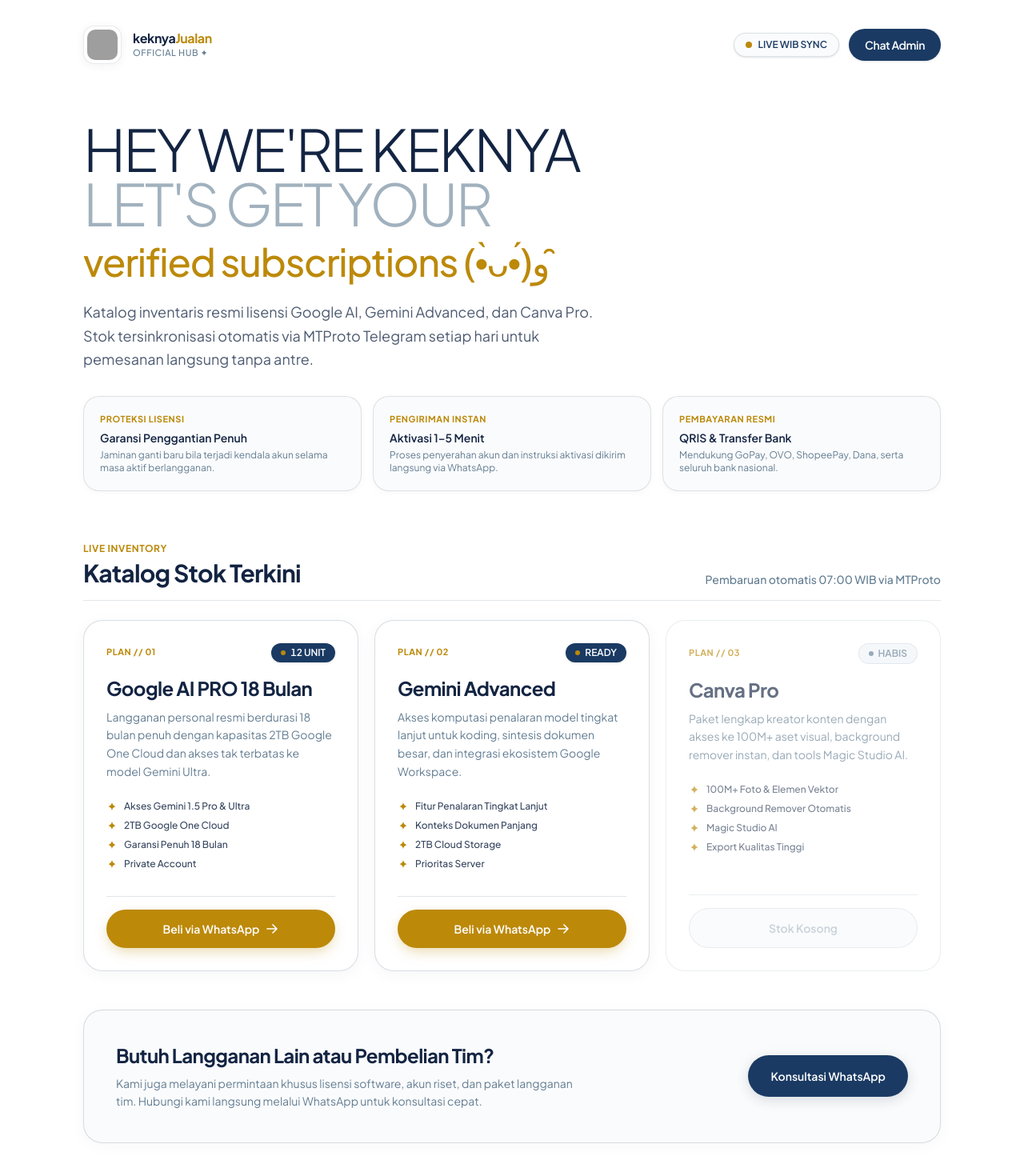
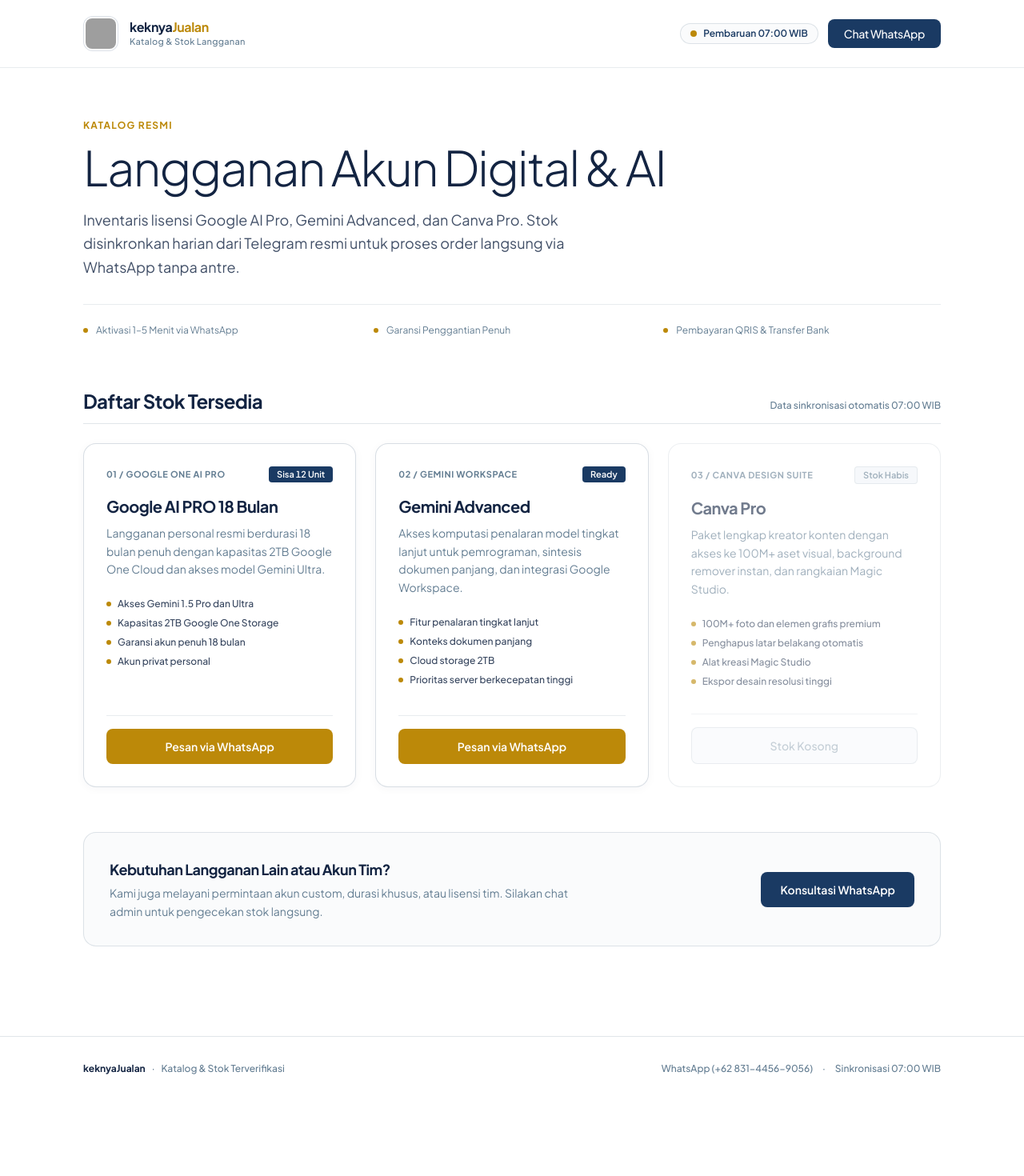
Before and after one commit to myhli/keknyajualan, a Next.js app: page / in a window 1280 px wide. Shown: the top 1470 px of the page at 80% size. After the commit the page ends 1376 px from the top, so only its background shows below. Built offline with nearby package versions, Linux system fonts and the light colour scheme; grey boxes are pictures that could not be loaded.

Commit message:
feat: eliminate AI slop patterns and align with anti-slop guidelines

```diff
--- a/app/layout.tsx
+++ b/app/layout.tsx
@@ -10,8 +10,8 @@
 });
 
 export const metadata: Metadata = {
-  title: "keknyaJualan ✦ — Verified Digital Catalog & Stock",
-  description: "Official stock catalog & direct WhatsApp ordering for AI and creative subscriptions.",
+  title: "keknyaJualan: Katalog Stok Akun & Langganan Digital",
+  description: "Katalog stok akun dan langganan digital resmi dengan pemesanan langsung via WhatsApp.",
   icons: {
     icon: "/avatar.png",
   },
--- a/app/page.tsx
+++ b/app/page.tsx
@@ -33,33 +33,53 @@
   const lower = name.toLowerCase();
   if (lower.includes("google") || lower.includes("ai pro")) {
     return {
-      code: "PLAN // 01",
-      badge: "Google One AI Pro",
-      desc: "Langganan personal resmi berdurasi 18 bulan penuh dengan kapasitas 2TB Google One Cloud dan akses tak terbatas ke model Gemini Ultra.",
-      specs: ["Akses Gemini 1.5 Pro & Ultra", "2TB Google One Cloud", "Garansi Penuh 18 Bulan", "Private Account"],
+      code: "01",
+      category: "Google One AI Pro",
+      desc: "Langganan personal resmi berdurasi 18 bulan penuh dengan kapasitas 2TB Google One Cloud dan akses model Gemini Ultra.",
+      specs: [
+        "Akses Gemini 1.5 Pro dan Ultra",
+        "Kapasitas 2TB Google One Storage",
+        "Garansi akun penuh 18 bulan",
+        "Akun privat personal",
+      ],
     };
   }
   if (lower.includes("gemini")) {
     return {
-      code: "PLAN // 02",
-      badge: "Gemini Workspace",
-      desc: "Akses komputasi penalaran model tingkat lanjut untuk koding, sintesis dokumen besar, dan integrasi ekosistem Google Workspace.",
-      specs: ["Fitur Penalaran Tingkat Lanjut", "Konteks Dokumen Panjang", "2TB Cloud Storage", "Prioritas Server"],
+      code: "02",
+      category: "Gemini Workspace",
+      desc: "Akses komputasi penalaran model tingkat lanjut untuk pemrograman, sintesis dokumen panjang, dan integrasi Google Workspace.",
+      specs: [
+        "Fitur penalaran tingkat lanjut",
+        "Konteks dokumen panjang",
+        "Cloud storage 2TB",
+        "Prioritas server berkecepatan tinggi",
+      ],
     };
   }
   if (lower.includes("canva")) {
     return {
-      code: "PLAN // 03",
-      badge: "Canva Design Suite",
-      desc: "Paket lengkap kreator konten dengan akses ke 100M+ aset visual, background remover instan, dan tools Magic Studio AI.",
-      specs: ["100M+ Foto & Elemen Vektor", "Background Remover Otomatis", "Magic Studio AI", "Export Kualitas Tinggi"],
+      code: "03",
+      category: "Canva Design Suite",
+      desc: "Paket lengkap kreator konten dengan akses ke 100M+ aset visual, background remover instan, dan rangkaian Magic Studio.",
+      specs: [
+        "100M+ foto dan elemen grafis premium",
+        "Penghapus latar belakang otomatis",
+        "Alat kreasi Magic Studio",
+        "Ekspor desain resolusi tinggi",
+      ],
     };
   }
   return {
-    code: "PLAN // 04",
-    badge: "Digital License",
+    code: "04",
+    category: "Lisensi Digital",
     desc: "Lisensi aplikasi produktivitas dan AI resmi dengan aktivasi langsung via WhatsApp admin keknyaJualan.",
-    specs: ["Aktivasi 1–5 Menit", "Akun Terverifikasi", "Garansi Seller", "Bantuan Teknis"],
+    specs: [
+      "Aktivasi 1–5 Menit",
+      "Akun terverifikasi",
+      "Garansi seller penuh",
+      "Bantuan teknis langsung",
+    ],
   };
 }
 
@@ -76,114 +96,94 @@
         Lewati ke katalog produk
       </a>
 
-      <header className="w-full pt-6 sm:pt-8 pb-4">
+      <header className="w-full border-b border-[#637d92]/15 py-5">
         <div className="max-w-[1120px] mx-auto px-4 sm:px-6 flex items-center justify-between">
           <a
             href="#catalog"
-            className="inline-flex items-center gap-3.5 text-decoration-none group select-none rounded-xl focus-visible:outline-none focus-visible:ring-2 focus-visible:ring-[#bc8909] focus-visible:ring-offset-2"
+            className="inline-flex items-center gap-3.5 text-decoration-none group select-none rounded-lg focus-visible:outline-none focus-visible:ring-2 focus-visible:ring-[#bc8909] focus-visible:ring-offset-2"
           >
-            <div className="w-12 h-12 rounded-[14px] bg-white border border-[#1a3a63]/10 shadow-[0_2px_12px_rgba(19,36,66,0.06)] overflow-hidden flex items-center justify-center p-1 transition-transform duration-300 group-hover:scale-105 group-hover:-rotate-2">
+            <div className="w-11 h-11 rounded-xl bg-white border border-[#1a3a63]/15 overflow-hidden flex items-center justify-center p-0.5">
               <Image
                 src="/avatar.png"
-                alt="keknyaJualan Emblem"
-                width={48}
-                height={48}
+                alt="keknyaJualan Logo"
+                width={44}
+                height={44}
                 priority
-                className="w-full h-full object-cover rounded-[10px]"
+                className="w-full h-full object-cover rounded-lg"
               />
             </div>
             <div className="flex flex-col">
               <span className="font-bold text-base tracking-tight text-[#132442] leading-tight">
                 keknya<span className="text-[#bc8909]">Jualan</span>
               </span>
-              <span className="text-[11px] font-medium text-[#637d92] uppercase tracking-wider">
-                Official Hub ✦
+              <span className="text-[11px] font-medium text-[#637d92] tracking-wide">
+                Katalog &amp; Stok Langganan
               </span>
             </div>
           </a>
 
-          <div className="flex items-center gap-2.5 sm:gap-3">
-            <div className="hidden sm:inline-flex items-center gap-2 px-3.5 py-1.5 rounded-full bg-[#fafbfc] border border-[#637d92]/20 text-xs font-semibold text-[#1a3a63] shadow-sm">
-              <span className="w-2 h-2 rounded-full bg-[#bc8909] animate-pulse motion-reduce:animate-none"></span>
-              <span>LIVE&nbsp;WIB&nbsp;SYNC</span>
+          <div className="flex items-center gap-3">
+            <div className="hidden sm:inline-flex items-center gap-2 px-3 py-1 rounded-full bg-[#fafbfc] border border-[#637d92]/20 text-xs font-semibold text-[#1a3a63]">
+              <span className="w-2 h-2 rounded-full bg-[#bc8909]"></span>
+              <span>Pembaruan 07:00&nbsp;WIB</span>
             </div>
 
             <a
               href="https://wa.me/6283144569056"
               target="_blank"
               rel="noopener noreferrer"
-              className="inline-flex items-center justify-center bg-[#1a3a63] hover:bg-[#132442] text-white rounded-full px-4 sm:px-5 py-2 sm:py-2.5 font-semibold text-xs sm:text-sm tracking-tight shadow-sm hover:shadow transition-[background-color,box-shadow] duration-200 focus-visible:outline-none focus-visible:ring-2 focus-visible:ring-[#1a3a63] focus-visible:ring-offset-2"
+              className="inline-flex items-center justify-center bg-[#1a3a63] hover:bg-[#132442] text-white rounded-lg px-4 sm:px-5 py-2 font-medium text-xs sm:text-sm tracking-tight transition-[background-color] duration-150 focus-visible:outline-none focus-visible:ring-2 focus-visible:ring-[#1a3a63] focus-visible:ring-offset-2"
             >
-              <span>Chat Admin</span>
+              Chat WhatsApp
             </a>
           </div>
         </div>
       </header>
 
-      <main className="max-w-[1120px] w-full mx-auto px-4 sm:px-6 py-8 sm:py-14 flex-1 flex flex-col justify-start">
+      <main className="max-w-[1120px] w-full mx-auto px-4 sm:px-6 py-10 sm:py-16 flex-1 flex flex-col justify-start">
         <section className="mb-12 sm:mb-16">
           <div className="max-w-3xl">
-            <h1 className="text-4xl sm:text-6xl md:text-7xl font-light uppercase tracking-[-0.04em] leading-[0.94] text-[#132442] mb-4 text-balance">
-              <span>Hey we&apos;re keknya</span>
-              <br />
-              <span className="text-[#637d92]/60 font-light">let&apos;s get your</span>
+            <div className="text-xs font-bold uppercase tracking-widest text-[#bc8909] mb-3">
+              KATALOG RESMI
+            </div>
+            <h1 className="text-3xl sm:text-5xl md:text-6xl font-light tracking-[-0.03em] leading-[1.05] text-[#132442] mb-5 text-balance">
+              Langganan Akun Digital &amp; AI
             </h1>
-
-            <div className="text-2xl sm:text-4xl md:text-5xl font-medium tracking-tight text-[#bc8909] mb-6 text-balance">
-              verified subscriptions (•̀ᴗ•́)و ̑̑
-            </div>
-
-            <p className="text-base sm:text-lg text-[#132442]/75 leading-relaxed font-normal max-w-2xl">
-              Katalog inventaris resmi lisensi Google AI, Gemini Advanced, dan Canva Pro.
-              Stok tersinkronisasi otomatis via MTProto Telegram setiap hari untuk pemesanan langsung tanpa antre.
+            <p className="text-base sm:text-lg text-[#132442]/80 leading-relaxed font-normal max-w-2xl">
+              Inventaris lisensi Google AI Pro, Gemini Advanced, dan Canva Pro.
+              Stok disinkronkan harian dari Telegram resmi untuk proses order langsung via WhatsApp tanpa antre.
             </p>
           </div>
 
-          <div className="grid grid-cols-1 sm:grid-cols-3 gap-3.5 mt-8">
-            <div className="bg-[#fafbfc] rounded-[20px] p-5 border border-[#637d92]/20 shadow-[0_2px_10px_rgba(19,36,66,0.03)]">
-              <div className="text-[11px] font-bold text-[#bc8909] uppercase tracking-wider mb-1">
-                PROTEKSI LISENSI
-              </div>
-              <div className="text-sm font-semibold text-[#132442]">Garansi Penggantian Penuh</div>
-              <div className="text-xs text-[#637d92] mt-1">Jaminan ganti baru bila terjadi kendala akun selama masa aktif berlangganan.</div>
+          <div className="mt-8 pt-6 border-t border-[#637d92]/15 grid grid-cols-1 sm:grid-cols-3 gap-4 text-xs text-[#637d92]">
+            <div className="flex items-center gap-2.5">
+              <span className="w-1.5 h-1.5 rounded-full bg-[#bc8909]"></span>
+              <span>Aktivasi 1–5&nbsp;Menit via WhatsApp</span>
             </div>
-
-            <div className="bg-[#fafbfc] rounded-[20px] p-5 border border-[#637d92]/20 shadow-[0_2px_10px_rgba(19,36,66,0.03)]">
-              <div className="text-[11px] font-bold text-[#bc8909] uppercase tracking-wider mb-1">
-                PENGIRIMAN INSTAN
-              </div>
-              <div className="text-sm font-semibold text-[#132442]">Aktivasi 1–5&nbsp;Menit</div>
-              <div className="text-xs text-[#637d92] mt-1">Proses penyerahan akun dan instruksi aktivasi dikirim langsung via WhatsApp.</div>
+            <div className="flex items-center gap-2.5">
+              <span className="w-1.5 h-1.5 rounded-full bg-[#bc8909]"></span>
+              <span>Garansi Penggantian Penuh</span>
             </div>
-
-            <div className="bg-[#fafbfc] rounded-[20px] p-5 border border-[#637d92]/20 shadow-[0_2px_10px_rgba(19,36,66,0.03)]">
-              <div className="text-[11px] font-bold text-[#bc8909] uppercase tracking-wider mb-1">
-                PEMBAYARAN RESMI
-              </div>
-              <div className="text-sm font-semibold text-[#132442]">QRIS &amp; Transfer Bank</div>
-              <div className="text-xs text-[#637d92] mt-1">Mendukung GoPay, OVO, ShopeePay, Dana, serta seluruh bank nasional.</div>
+            <div className="flex items-center gap-2.5">
+              <span className="w-1.5 h-1.5 rounded-full bg-[#bc8909]"></span>
+              <span>Pembayaran QRIS &amp; Transfer Bank</span>
             </div>
           </div>
         </section>
 
-        <section id="catalog" className="mb-12 scroll-mt-12">
-          <div className="flex flex-col sm:flex-row sm:items-end justify-between mb-6 pb-4 border-b border-[#637d92]/20 gap-2">
-            <div>
-              <div className="text-xs font-bold uppercase tracking-wider text-[#bc8909] mb-1">
-                LIVE INVENTORY
-              </div>
-              <h2 className="text-2xl sm:text-3xl font-bold tracking-tight text-[#132442] text-balance">
-                Katalog Stok Terkini
-              </h2>
-            </div>
-            <p className="text-xs sm:text-sm text-[#637d92] font-medium">
-              Pembaruan otomatis 07:00&nbsp;WIB via MTProto
+        <section id="catalog" className="mb-14 scroll-mt-12">
+          <div className="flex flex-col sm:flex-row sm:items-baseline justify-between mb-6 pb-3 border-b border-[#637d92]/20 gap-2">
+            <h2 className="text-xl sm:text-2xl font-bold tracking-tight text-[#132442] text-balance">
+              Daftar Stok Tersedia
+            </h2>
+            <p className="text-xs text-[#637d92] font-medium">
+              Data sinkronisasi otomatis 07:00&nbsp;WIB
             </p>
           </div>
 
-          <div className="grid grid-cols-1 md:grid-cols-3 gap-5">
+          <div className="grid grid-cols-1 md:grid-cols-3 gap-6">
             {stockEntries.length === 0 ? (
-              <div className="col-span-full py-16 text-center bg-[#fafbfc] rounded-[24px] border border-[#637d92]/20">
+              <div className="col-span-full py-16 text-center bg-[#fafbfc] rounded-2xl border border-[#637d92]/20">
                 <p className="text-base font-semibold text-[#132442]">Katalog sedang diperbarui</p>
                 <p className="text-xs text-[#637d92] mt-1">Silakan hubungi WhatsApp admin untuk informasi stok terkini.</p>
               </div>
@@ -202,32 +202,30 @@
                 return (
                   <div
                     key={item}
-                    className={`bg-white rounded-[24px] p-6 sm:p-7 border transition-[transform,box-shadow,border-color] duration-300 flex flex-col justify-between relative overflow-hidden group ${
+                    className={`bg-white rounded-2xl p-6 sm:p-7 border flex flex-col justify-between ${
                       isOut
-                        ? "border-[#637d92]/20 opacity-65"
-                        : "border-[#637d92]/25 shadow-[0_4px_20px_rgba(19,36,66,0.04)] hover:shadow-[0_12px_32px_-8px_rgba(19,36,66,0.1),0_0_24px_-4px_rgba(188,137,9,0.18)] hover:border-[#bc8909]/60 hover:-translate-y-1"
+                        ? "border-[#637d92]/20 opacity-60"
+                        : "border-[#637d92]/25 shadow-[0_2px_12px_rgba(19,36,66,0.04)] hover:border-[#bc8909] transition-[border-color] duration-150"
                     }`}
                   >
                     <div>
                       <div className="flex items-center justify-between gap-2 mb-4">
-                        <span className="text-[11px] font-bold text-[#bc8909] uppercase tracking-wider">
-                          {details.code}
+                        <span className="text-[11px] font-bold text-[#637d92] uppercase tracking-wider">
+                          {details.code} / {details.category}
                         </span>
 
                         {isOut ? (
-                          <span className="inline-flex items-center gap-1.5 px-3 py-1 rounded-full bg-[#f1f5f9] text-[#637d92] border border-[#637d92]/20 text-xs font-semibold">
-                            <span className="w-1.5 h-1.5 rounded-full bg-[#637d92]"></span>
-                            HABIS
+                          <span className="inline-flex items-center px-2.5 py-0.5 rounded text-[11px] font-semibold bg-[#f1f5f9] text-[#637d92] border border-[#637d92]/20">
+                            Stok Habis
                           </span>
                         ) : (
-                          <span className="inline-flex items-center gap-1.5 px-3 py-1 rounded-full bg-[#1a3a63] text-white text-xs font-semibold shadow-sm tabular-nums">
-                            <span className="w-1.5 h-1.5 rounded-full bg-[#bc8909]"></span>
-                            {status.toLowerCase() === "ready" ? "READY" : `${status}\u00A0UNIT`}
+                          <span className="inline-flex items-center px-2.5 py-0.5 rounded text-[11px] font-semibold bg-[#1a3a63] text-white tabular-nums">
+                            {status.toLowerCase() === "ready" ? "Ready" : `Sisa ${status}\u00A0Unit`}
                           </span>
                         )}
                       </div>
 
-                      <h3 className="text-xl sm:text-2xl font-bold tracking-tight text-[#132442] mb-2 leading-snug text-balance">
+                      <h3 className="text-xl font-bold tracking-tight text-[#132442] mb-2 leading-snug text-balance">
                         {item}
                       </h3>
 
@@ -235,24 +233,22 @@
                         {details.desc}
                       </p>
 
-                      <div className="space-y-2 mb-8">
+                      <ul className="space-y-2 mb-8 text-xs text-[#132442]/85 font-medium">
                         {details.specs.map((spec) => (
-                          <div key={spec} className="flex items-center gap-2 text-xs text-[#132442]/85 font-medium">
-                            <svg aria-hidden="true" className="w-3.5 h-3.5 text-[#bc8909] flex-shrink-0" viewBox="0 0 24 24" fill="currentColor">
-                              <path d="M12 2C12 7.523 7.523 12 2 12C7.523 12 12 16.477 12 22C12 16.477 16.477 12 22 12C16.477 12 12 7.523 12 2Z" />
-                            </svg>
+                          <li key={spec} className="flex items-baseline gap-2">
+                            <span className="w-1.5 h-1.5 rounded-full bg-[#bc8909] flex-shrink-0 self-center"></span>
                             <span>{spec}</span>
-                          </div>
+                          </li>
                         ))}
-                      </div>
+                      </ul>
                     </div>
 
-                    <div className="pt-4 border-t border-[#637d92]/20">
+                    <div className="pt-4 border-t border-[#637d92]/15">
                       {isOut ? (
                         <div
                           role="status"
                           aria-label={`${item} stok kosong`}
-                          className="w-full text-center py-3.5 px-4 rounded-full bg-[#f8fafc] text-[#637d92]/50 border border-[#637d92]/20 font-semibold text-sm cursor-not-allowed select-none"
+                          className="w-full text-center py-3 px-4 rounded-lg bg-[#f8fafc] text-[#637d92]/60 border border-[#637d92]/20 font-medium text-sm cursor-not-allowed select-none"
                         >
                           Stok Kosong
                         </div>
@@ -261,12 +257,9 @@
                           href={waUrl}
                           target="_blank"
                           rel="noopener noreferrer"
-                          className="w-full inline-flex items-center justify-center gap-2 bg-[#bc8909] hover:bg-[#a57706] text-white font-semibold text-sm px-6 py-3.5 rounded-full shadow-[0_6px_18px_-4px_rgba(188,137,9,0.4)] hover:shadow-[0_10px_24px_-4px_rgba(188,137,9,0.5)] hover:-translate-y-0.5 active:translate-y-0 transition-[transform,box-shadow,background-color] duration-200 focus-visible:outline-none focus-visible:ring-2 focus-visible:ring-[#bc8909] focus-visible:ring-offset-2"
+                          className="w-full inline-flex items-center justify-center bg-[#bc8909] hover:bg-[#a57706] text-white font-semibold text-sm px-5 py-3 rounded-lg transition-[background-color] duration-150 focus-visible:outline-none focus-visible:ring-2 focus-visible:ring-[#bc8909] focus-visible:ring-offset-2"
                         >
-                          <span>Beli via WhatsApp</span>
-                          <svg aria-hidden="true" className="w-4 h-4" fill="none" viewBox="0 0 24 24" stroke="currentColor" strokeWidth={2.5}>
-                            <path strokeLinecap="round" strokeLinejoin="round" d="M13.5 4.5L21 12m0 0l-7.5 7.5M21 12H3" />
-                          </svg>
+                          Pesan via WhatsApp
                         </a>
                       )}
                     </div>
@@ -277,13 +270,13 @@
           </div>
         </section>
 
-        <section className="bg-[#fafbfc] rounded-[24px] p-6 sm:p-10 border border-[#637d92]/25 shadow-[0_4px_20px_rgba(19,36,66,0.03)] flex flex-col sm:flex-row items-center justify-between gap-6">
-          <div className="max-w-xl text-center sm:text-left">
-            <h3 className="text-xl sm:text-2xl font-bold tracking-tight text-[#132442] mb-2 text-balance">
-              Butuh Langganan Lain atau Pembelian Tim?
+        <section className="bg-[#fafbfc] rounded-2xl p-6 sm:p-8 border border-[#637d92]/20 flex flex-col sm:flex-row items-start sm:items-center justify-between gap-5">
+          <div className="max-w-xl">
+            <h3 className="text-base sm:text-lg font-bold tracking-tight text-[#132442] mb-1 text-balance">
+              Kebutuhan Langganan Lain atau Akun Tim?
             </h3>
             <p className="text-xs sm:text-sm text-[#637d92] leading-relaxed font-normal">
-              Kami juga melayani permintaan khusus lisensi software, akun riset, dan paket langganan tim. Hubungi kami langsung melalui WhatsApp untuk konsultasi cepat.
+              Kami juga melayani permintaan akun custom, durasi khusus, atau lisensi tim. Silakan chat admin untuk pengecekan stok langsung.
             </p>
           </div>
 
@@ -291,9 +284,9 @@
             href="https://wa.me/6283144569056?text=Halo%20Admin%20keknyaJualan%2C%20saya%20ingin%20tanya-tanya%20seputar%20produk%20digital"
             target="_blank"
             rel="noopener noreferrer"
-            className="inline-flex items-center justify-center bg-[#1a3a63] hover:bg-[#132442] text-white font-semibold text-sm px-7 py-4 rounded-full shadow-[0_4px_16px_rgba(19,36,66,0.15)] hover:-translate-y-0.5 transition-[transform,background-color,box-shadow] duration-200 flex-shrink-0 focus-visible:outline-none focus-visible:ring-2 focus-visible:ring-[#1a3a63] focus-visible:ring-offset-2"
+            className="inline-flex items-center justify-center bg-[#1a3a63] hover:bg-[#132442] text-white font-semibold text-xs sm:text-sm px-6 py-3 rounded-lg transition-[background-color] duration-150 flex-shrink-0 focus-visible:outline-none focus-visible:ring-2 focus-visible:ring-[#1a3a63] focus-visible:ring-offset-2"
           >
-            <span>Konsultasi WhatsApp</span>
+            Konsultasi WhatsApp
           </a>
         </section>
       </main>
@@ -301,12 +294,12 @@
       <footer className="w-full py-8 border-t border-[#637d92]/20 mt-12 bg-white">
         <div className="max-w-[1120px] mx-auto px-4 sm:px-6 flex flex-col sm:flex-row items-center justify-between gap-3 text-xs text-[#637d92] font-medium">
           <div className="flex items-center gap-2">
-            <span className="font-bold text-[#132442]">keknyaJualan ✦</span>
-            <span>•</span>
-            <span>Digital Store &amp; Verified Stock Hub</span>
+            <span className="font-bold text-[#132442]">keknyaJualan</span>
+            <span>·</span>
+            <span>Katalog &amp; Stok Terverifikasi</span>
           </div>
 
-          <div className="flex items-center gap-4">
+          <div className="flex items-center gap-3">
             <a
               href="https://wa.me/6283144569056"
               target="_blank"
@@ -315,8 +308,8 @@
             >
               WhatsApp (+62 831-4456-9056)
             </a>
-            <span>•</span>
-            <span>Auto Sync 07:00&nbsp;WIB</span>
+            <span>·</span>
+            <span>Sinkronisasi 07:00&nbsp;WIB</span>
           </div>
         </div>
       </footer>
```
Also changed, not shown: 1 other file (tests, documents, lock files or other folders).
